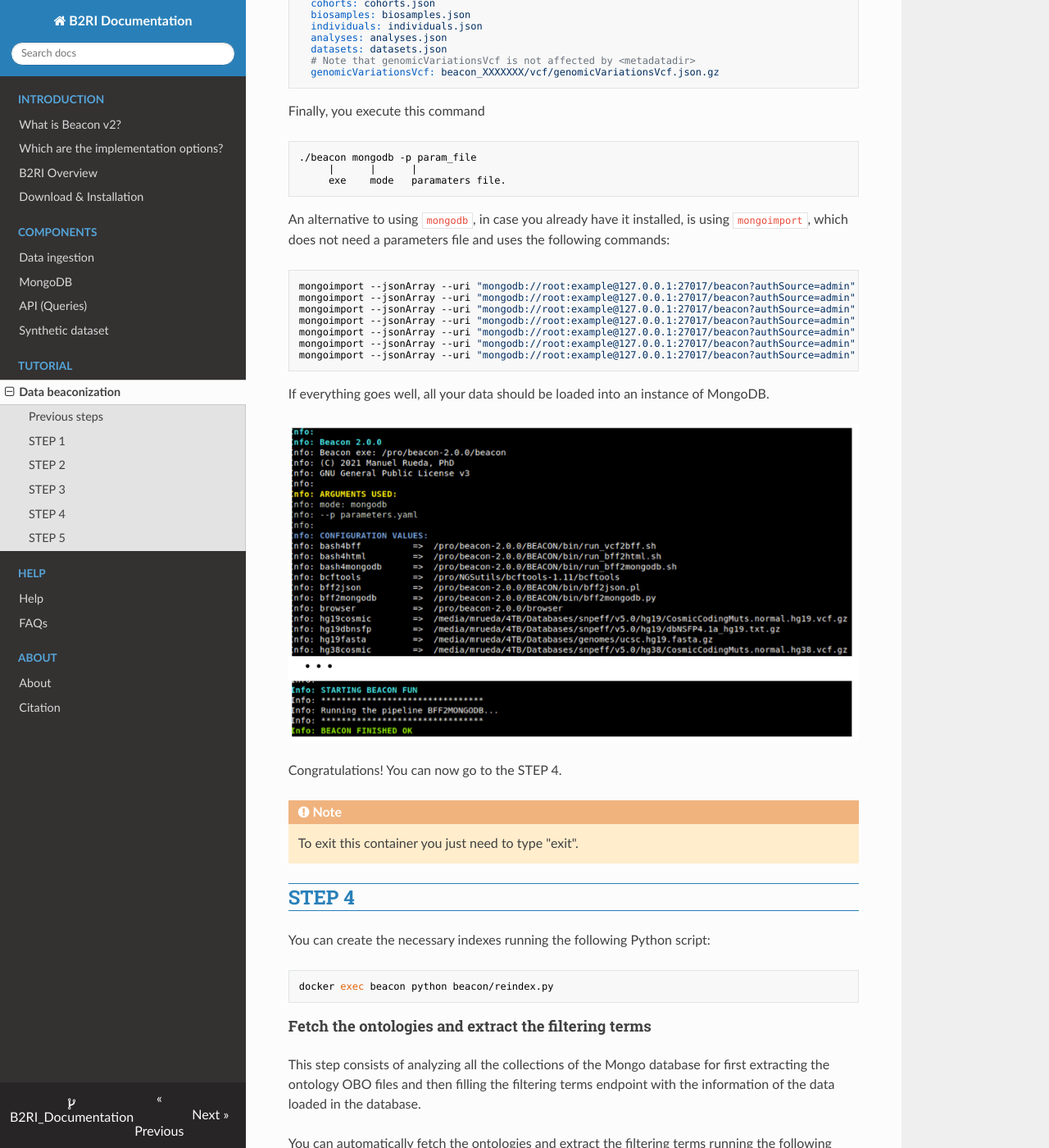
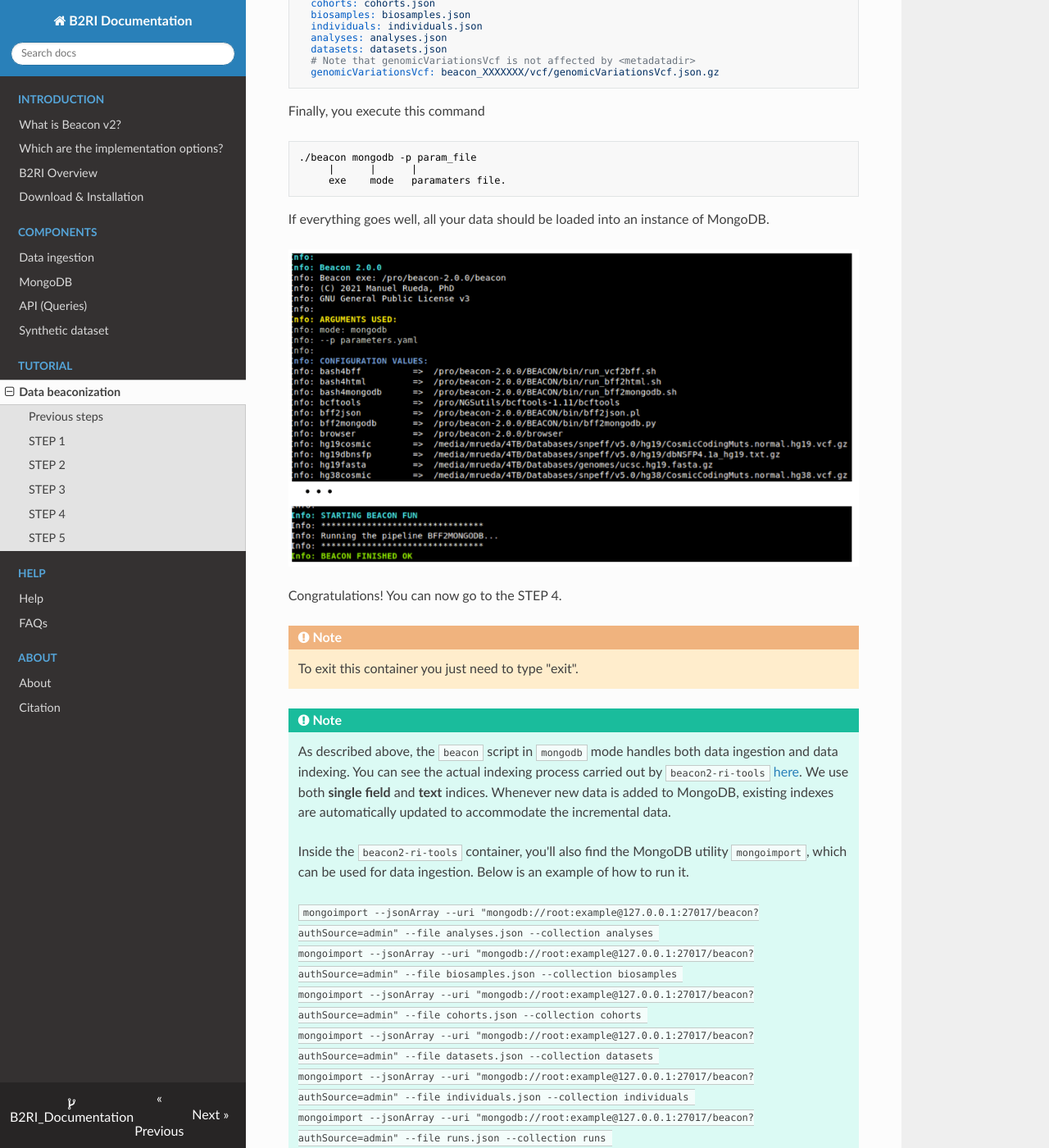
Before and after one commit to ga4gh-beacon/B2RI_Documentation, an MkDocs documentation site: the page built from docs/tutorial-data-beaconization.md, in a window 1280 px wide and 1400 px high, scrolled down 5417 px. Shown: the whole window at 82% size. Built offline with MkDocs 1.6.1, drawn with Linux system fonts in a browser that asks for light colours; nearby versions of some CDN libraries; some of the changed text lies outside the part shown.

Commit message:
Update docs tutorial after user feedback

````diff
--- a/docs/tutorial-data-beaconization.md
+++ b/docs/tutorial-data-beaconization.md
@@ -135,16 +135,6 @@ Finally, you execute this command
          |      |      |
          exe    mode   paramaters file.
 
-An alternative to using `mongodb`, in case you already have it installed, is using `mongoimport`, which does not need a parameters file and uses the following commands:
-
-    mongoimport --jsonArray --uri "mongodb://root:example@127.0.0.1:27017/beacon?authSource=admin" --file analyses.json --collection analyses
-    mongoimport --jsonArray --uri "mongodb://root:example@127.0.0.1:27017/beacon?authSource=admin" --file biosamples.json --collection biosamples
-    mongoimport --jsonArray --uri "mongodb://root:example@127.0.0.1:27017/beacon?authSource=admin" --file cohorts.json --collection cohorts
-    mongoimport --jsonArray --uri "mongodb://root:example@127.0.0.1:27017/beacon?authSource=admin" --file datasets.json --collection datasets
-    mongoimport --jsonArray --uri "mongodb://root:example@127.0.0.1:27017/beacon?authSource=admin" --file individuals.json --collection individuals
-    mongoimport --jsonArray --uri "mongodb://root:example@127.0.0.1:27017/beacon?authSource=admin" --file runs.json --collection runs
-    mongoimport --jsonArray --uri "mongodb://root:example@127.0.0.1:27017/beacon?authSource=admin" --file genomicVariationsVcf.json --collection genomicVariations
-
 If everything goes well, all your data should be loaded into an instance of MongoDB.
 
 ![Beacon to MongoDB](img/beacon-mongodb.png)
@@ -155,11 +145,35 @@ Congratulations! You can now go to the STEP 4.
 !!! Warning "Note"
     To exit this container you just need to type "exit".
 
+
+!!! Hint "Note"
+
+    As described above, the `beacon` script in `mongodb` mode handles both data ingestion and data indexing. You can see the actual indexing process carried out by `beacon2-ri-tools` [here](https://github.com/EGA-archive/beacon2-ri-tools/blob/main/BEACON/bin/run_bff2mongodb.sh). We use both **single field** and **text** indices. Whenever new data is added to MongoDB, existing indexes are automatically updated to accommodate the incremental data.
+
+    Inside the `beacon2-ri-tools` container, you'll also find the MongoDB utility `mongoimport`, which can be used for data ingestion. Below is an example of how to run it.
+
+
+    ```
+    mongoimport --jsonArray --uri "mongodb://root:example@127.0.0.1:27017/beacon?authSource=admin" --file analyses.json --collection analyses
+    mongoimport --jsonArray --uri "mongodb://root:example@127.0.0.1:27017/beacon?authSource=admin" --file biosamples.json --collection biosamples
+    mongoimport --jsonArray --uri "mongodb://root:example@127.0.0.1:27017/beacon?authSource=admin" --file cohorts.json --collection cohorts
+    mongoimport --jsonArray --uri "mongodb://root:example@127.0.0.1:27017/beacon?authSource=admin" --file datasets.json --collection datasets
+    mongoimport --jsonArray --uri "mongodb://root:example@127.0.0.1:27017/beacon?authSource=admin" --file individuals.json --collection individuals
+    mongoimport --jsonArray --uri "mongodb://root:example@127.0.0.1:27017/beacon?authSource=admin" --file runs.json --collection runs
+    mongoimport --jsonArray --uri "mongodb://root:example@127.0.0.1:27017/beacon?authSource=admin" --file genomicVariationsVcf.json --collection genomicVariations
+    ```
+
+    Again, remember that if you follow this alternative path you will have to **index your MongoDB data**.
+
+
 ## STEP 4
 
 You can create the necessary indexes running the following Python script:
 
     docker exec beacon python beacon/reindex.py
+
+!!! Warning "Important"
+    You can ommit the indexing step if you used `beacon mongodb` to perform the data ingestion.
 
 #### Fetch the ontologies and extract the filtering terms
 
````
Also changed, not shown: other parts of docs/tutorial-data-beaconization.md (+1 -1 lines).
